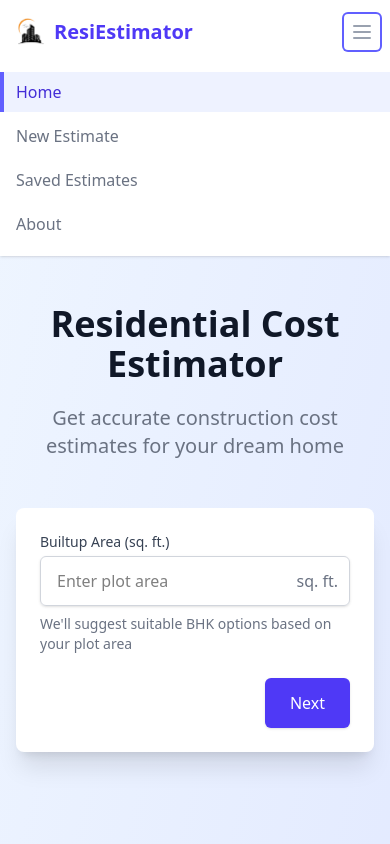
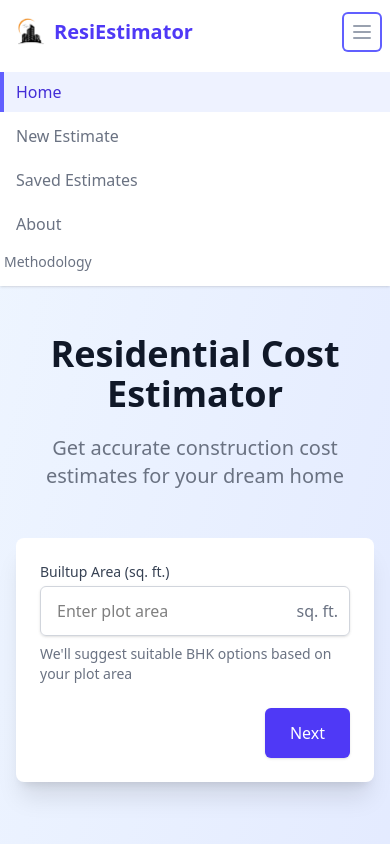
Before and after one commit to arunks2003/resiEstimatorV2, a React (Vite) app: page / in a window 390 px wide. Both pictures are taken after a click on the button "Open main menu". Shown: the top 844 px of the page. Built offline with nearby package versions, Linux system fonts and the light colour scheme; what @react-pdf/renderer would draw is missing.

Commit message:
again fixed navbar

```diff
--- a/src/components/Navbar.jsx
+++ b/src/components/Navbar.jsx
@@ -115,6 +115,12 @@
                     >
                         About
                     </Link>
+                    <Link
+                        to="/methodology"
+                        className="border-transparent text-gray-500 hover:border-gray-300 hover:text-gray-700 inline-flex items-center px-1 pt-1 border-b-2 text-sm font-medium"
+                    >
+                        Methodology
+                    </Link>
                 </div>
             </div>
         </nav>
```
